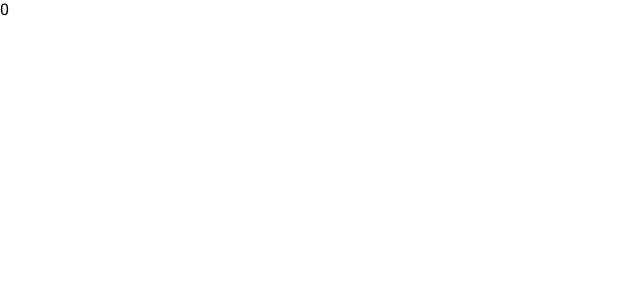
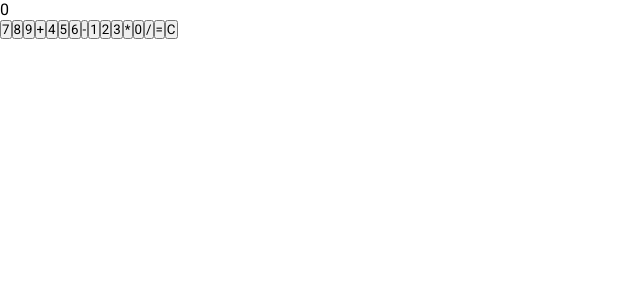
Before and after one commit to Pelani2/something-of-todo, a React (Create React App) app: page /calculatorpage in a window 1280 px wide. Shown: the top 300 px of the page, without its empty margins (0-640 px from the left). Built offline with nearby package versions, Linux system fonts and the light colour scheme.

Commit message:
finished calc functions and implemented calc buttons

```diff
--- /dev/null
+++ b/src/components/buttons/operating-button/OperatingButton.js
@@ -0,0 +1,12 @@
+import React from "react";
+import "./OperatingButtonStyles.css";
+
+export default function OperatingButton({
+    oprClickFunc, text
+}) {
+    return(
+        <button onClick={oprClickFunc} >
+            {text}
+        </button>
+    );
+}
--- a/src/pages/calculator/Calculator.js
+++ b/src/pages/calculator/Calculator.js
@@ -1,5 +1,6 @@
 import React, { useState } from "react";
 import "./CalculatorStyles.css";
+import OperatingButton from "../../components/buttons/operating-button/OperatingButton";
 
 export default function Calculator() {
     const [displayValue, setDisplayValue] = useState("0");
@@ -38,7 +39,70 @@ export default function Calculator() {
             </div>
 
             <div className="calculator-buttons">
-
+                <OperatingButton
+                    oprClickFunc={() => handleDigitClick("7")}
+                    text="7"
+                />
+                <OperatingButton
+                    oprClickFunc={() => handleDigitClick("8")}
+                    text="8"
+                />
+                <OperatingButton
+                    oprClickFunc={() => handleDigitClick("9")}
+                    text="9"
+                />
+                <OperatingButton
+                    oprClickFunc={() => handleOperatorClick("+")}
+                    text="+"
+                />
+                <OperatingButton
+                    oprClickFunc={() => handleDigitClick("4")}
+                    text="4"
+                />
+                <OperatingButton
+                    oprClickFunc={() => handleDigitClick("5")}
+                    text="5"
+                />
+                <OperatingButton
+                    oprClickFunc={() => handleDigitClick("6")}
+                    text="6"
+                />
+                <OperatingButton
+                    oprClickFunc={() => handleOperatorClick("-")}
+                    text="-"
+                />
+                <OperatingButton
+                    oprClickFunc={() => handleDigitClick("1")}
+                    text="1"
+                />
+                <OperatingButton
+                    oprClickFunc={() => handleDigitClick("2")}
+                    text="2"
+                />
+                <OperatingButton
+                    oprClickFunc={() => handleDigitClick("3")}
+                    text="3"
+                />
+                <OperatingButton
+                    oprClickFunc={() => handleOperatorClick("*")}
+                    text="*"
+                />
+                <OperatingButton
+                    oprClickFunc={() => handleDigitClick("0")}
+                    text="0"
+                />
+                <OperatingButton
+                    oprClickFunc={() => handleOperatorClick("/")}
+                    text="/"
+                />
+                <OperatingButton
+                    oprClickFunc={handleEqualClick}
+                    text="="
+                />
+                <OperatingButton
+                    oprClickFunc={handleClearClick}
+                    text="C"
+                />
             </div>
         </div>
     );
```
Also changed, not shown: src/components/buttons/operating-button/OperatingButtonStyles.css (added).
